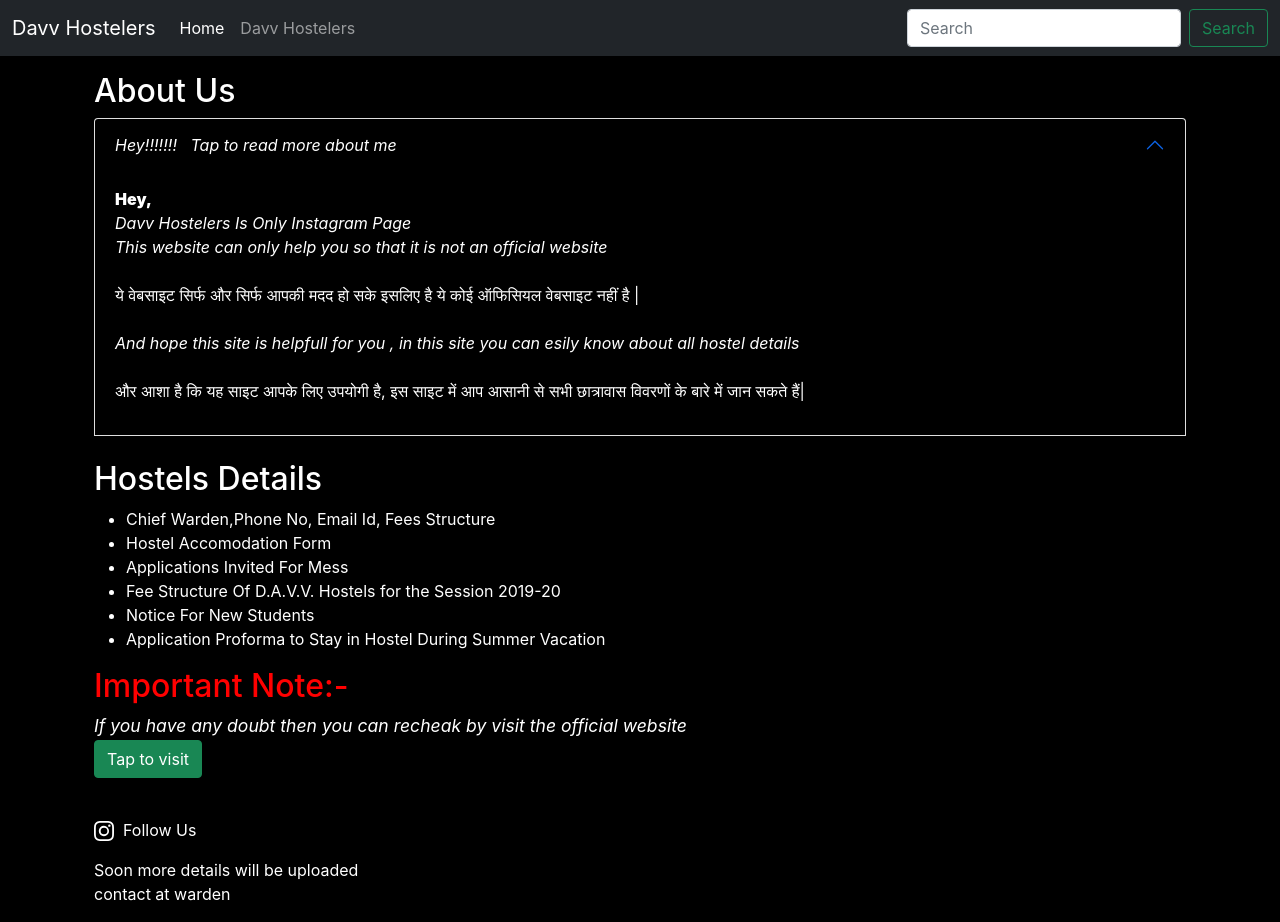
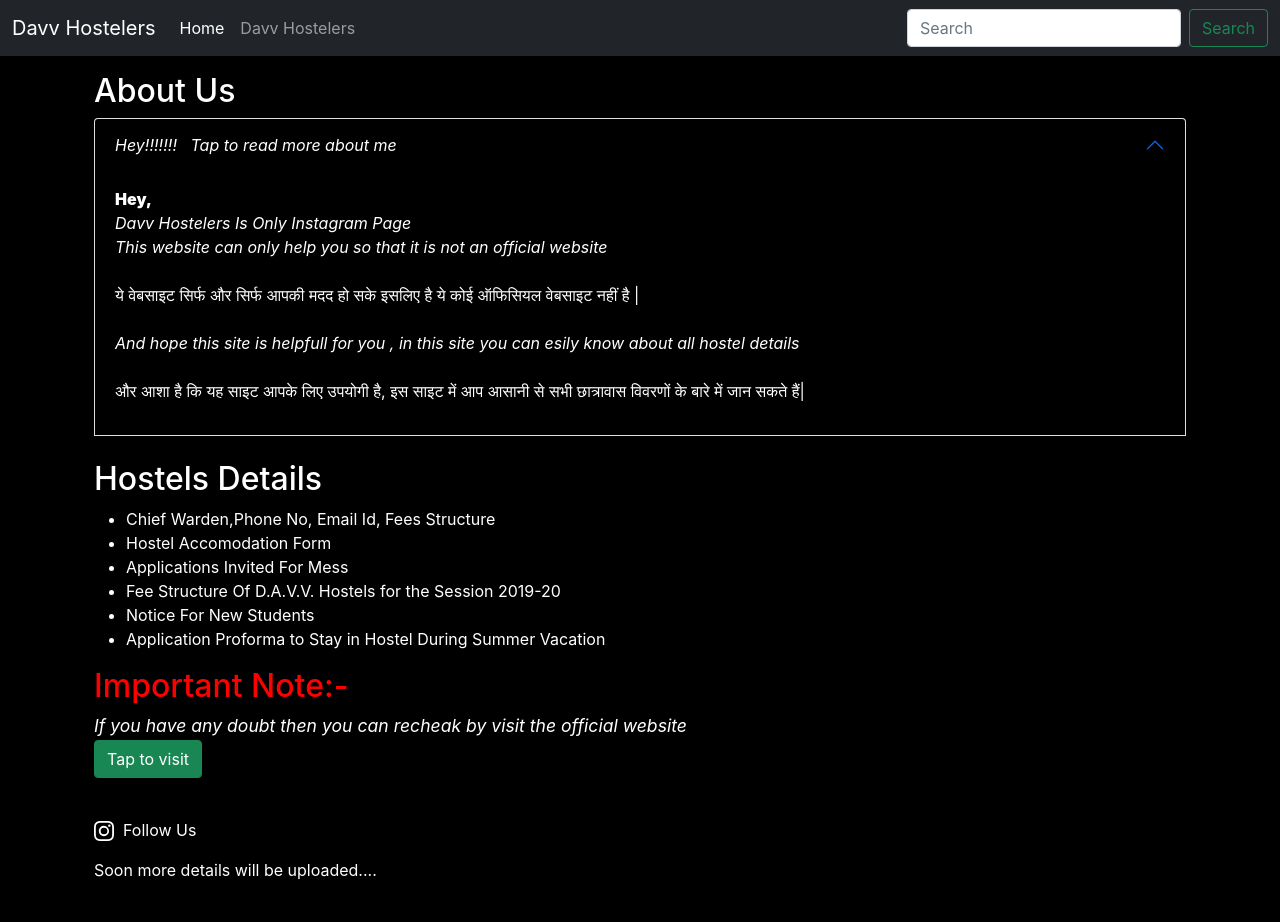
Before and after one commit to mayankjaiswal1709/Hosteldavv, a React (Create React App) app: page / in a window 1280 px wide. After the commit the page ends 898 px from the top, so only its background shows below. Built offline with nearby package versions, Linux system fonts and the light colour scheme.

Commit message:
last line removed

```diff
--- a/src/components/About.js
+++ b/src/components/About.js
@@ -82,9 +82,9 @@
                         <a style={{ color: "white", textDecoration: 'none' }} href="https://instagram.com/davvhostlers?utm_medium=copy_link"> &nbsp;Follow Us</a>
                     </p>
 
-                    Soon more details will be uploaded
+                    Soon more details will be uploaded....
                 </div>
-                contact at warden
+
             </div>
 
         </div >
```
